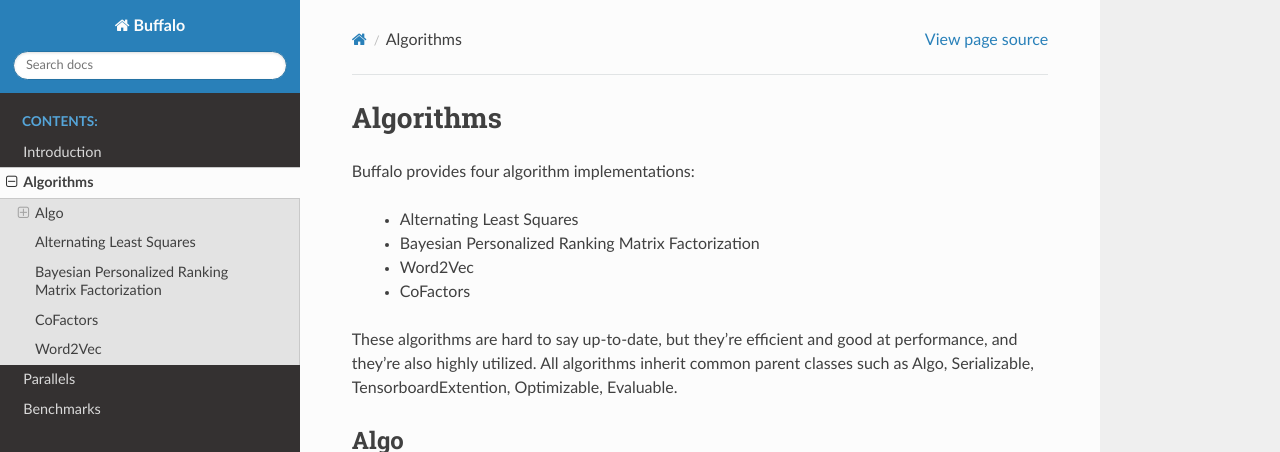
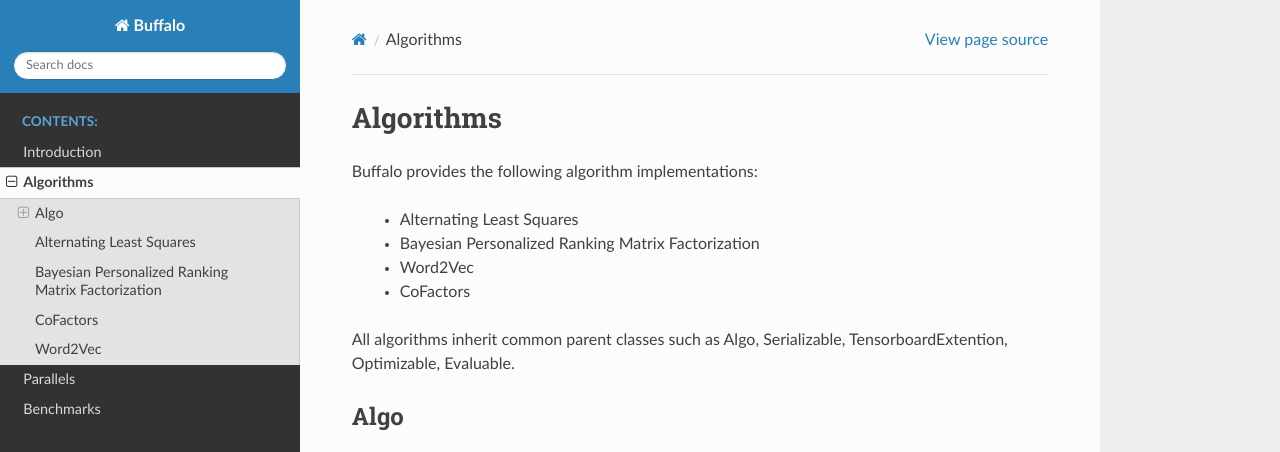
Before and after one commit to kakao/buffalo, a Sphinx documentation site: the page built from docs/algo.rst, in a window 1280 px wide and 900 px high, cut to the strip 0-452 px from the top of the window. Built offline with Sphinx 7.4.7 and the Read the Docs theme 2.0.0, drawn with Linux system fonts in a browser that asks for light colours.

Commit message:
Update algo.rst

```diff
--- a/docs/algo.rst
+++ b/docs/algo.rst
@@ -1,13 +1,13 @@
 Algorithms
 ==========
-Buffalo provides four algorithm implementations:
+Buffalo provides the following algorithm implementations:
 
   - Alternating Least Squares
   - Bayesian Personalized Ranking Matrix Factorization
   - Word2Vec
   - CoFactors
 
-These algorithms are hard to say up-to-date, but they're efficient and good at performance, and they're also highly utilized. All algorithms inherit common parent classes such as Algo, Serializable, TensorboardExtention, Optimizable, Evaluable.
+All algorithms inherit common parent classes such as Algo, Serializable, TensorboardExtention, Optimizable, Evaluable.
 
 
 Algo
```
